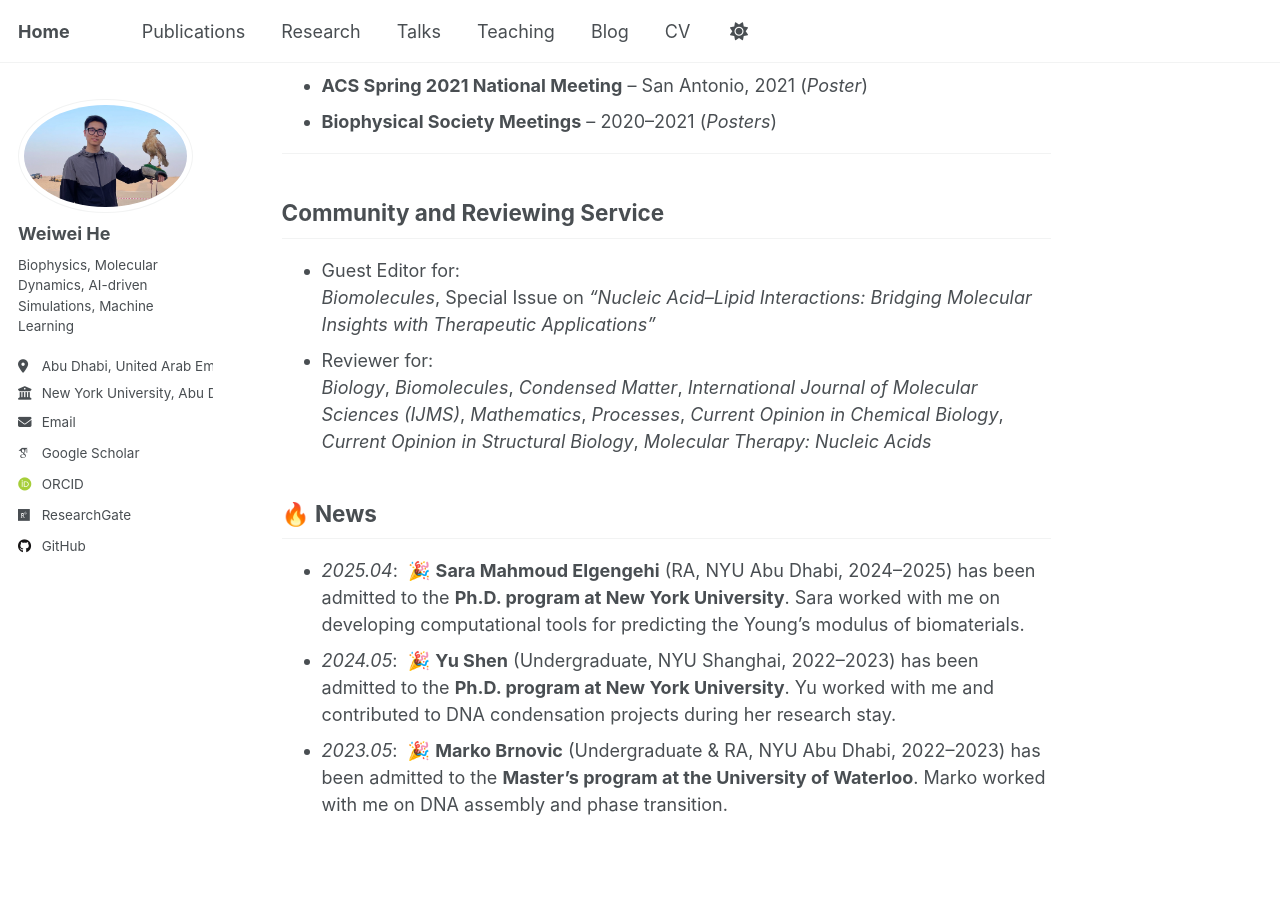
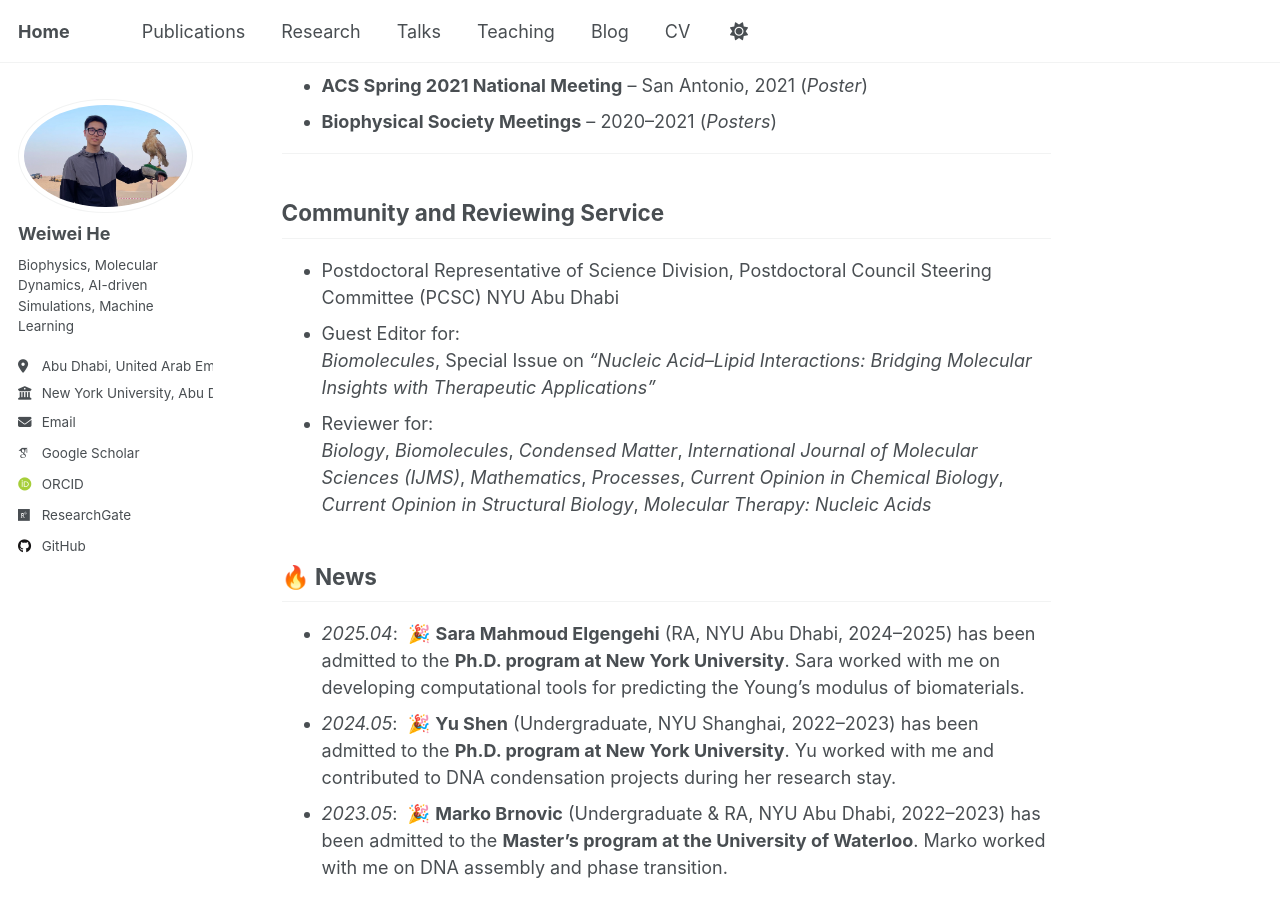
Before and after one commit to Warrenheww/warrenheww.github.io, a Jekyll site: the page built from _pages/about.md, in a window 1280 px wide and 900 px high, scrolled down 1501 px. Built offline with Jekyll 4.4.1, drawn with Linux system fonts in a browser that asks for light colours; some web fonts are replaced.

Commit message:
Update about.md

```diff
--- a/_pages/about.md
+++ b/_pages/about.md
@@ -49,6 +49,7 @@ My research integrates **molecular dynamics (MD) simulations**, **machine learni
 ---
 
 ## Community and Reviewing Service
+- Postdoctoral Representative of Science Division, Postdoctoral Council Steering Committee (PCSC) NYU Abu Dhabi
 - Guest Editor for:
   *Biomolecules*, Special Issue on *"Nucleic Acid–Lipid Interactions: Bridging Molecular Insights with Therapeutic Applications"*
 - Reviewer for:
```
